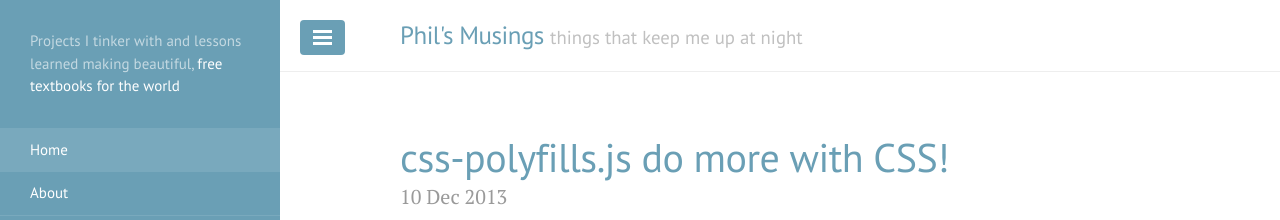
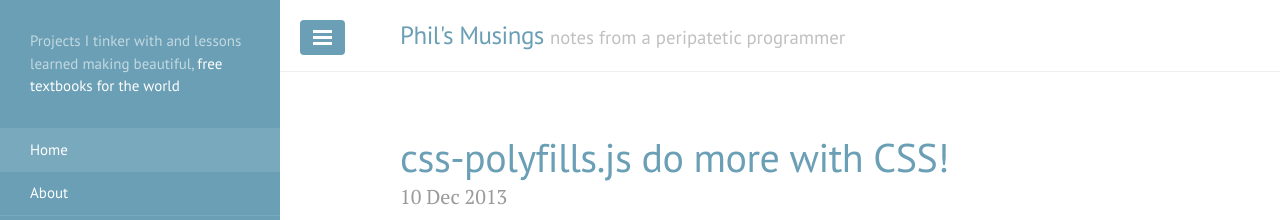
Before and after one commit to philschatz/philschatz.github.io, a Jekyll site: the page built from index.html, in a window 1280 px wide and 900 px high. Shown: the top 220 px of the window. Built offline with Jekyll 4.4.1, drawn with Linux system fonts in a browser that asks for light colours; Markdown is read by kramdown in place of the engine named in the settings; the list of posts is cut into pages by our own code.

Commit message:
update tagline

```diff
--- a/_config.yml
+++ b/_config.yml
@@ -10,7 +10,7 @@ permalink:        pretty
 
 # Setup
 title:            "Phil's Musings"
-tagline:          'things that keep me up at night'
+tagline:          'notes from a peripatetic programmer'
 description:      'Projects I tinker with and lessons learned making beautiful, <a href="http://cnx.org" target="_window">free textbooks for the world</a>'
 url:              http://philschatz.com
 
```
